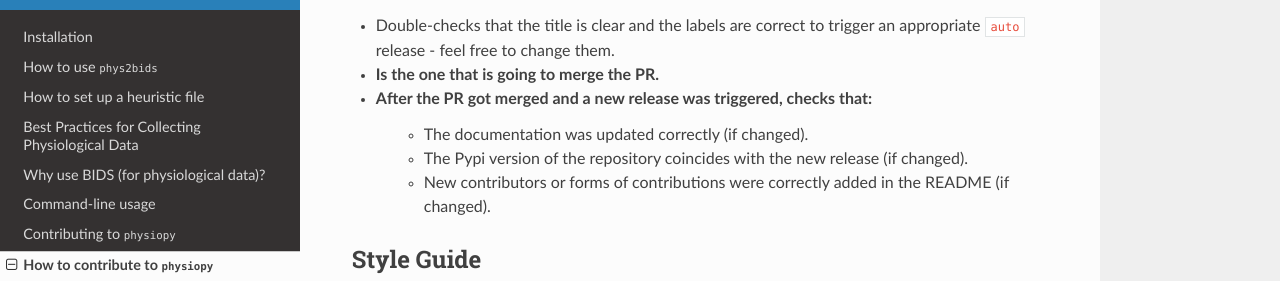
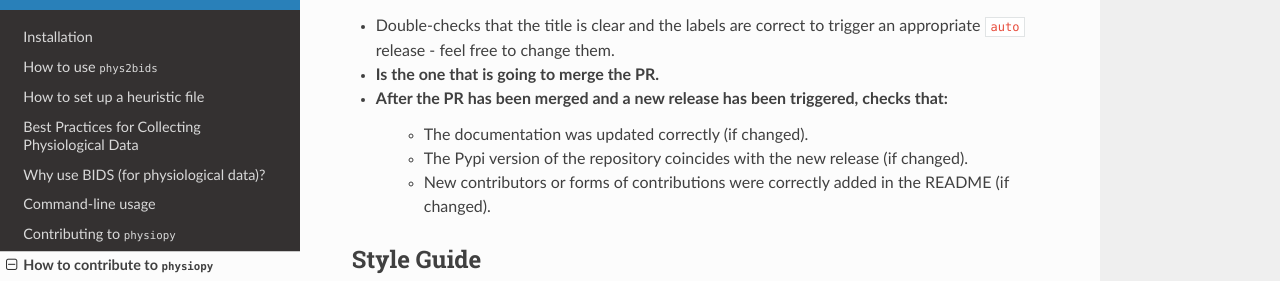
Before and after one commit to physiopy/phys2bids, a Sphinx documentation site: the page built from docs/contributorfile.rst, in a window 1280 px wide and 900 px high, scrolled down 8146 px. Shown: the part 169-450 px from the top of the window. Built offline with Sphinx 7.4.7 and the Read the Docs theme 2.0.0, drawn with Linux system fonts in a browser that asks for light colours.

Commit message:
Update docs/contributorfile.rst
Co-authored-by: Taylor Salo <tsalo006@fiu.edu>

```diff
--- a/docs/contributorfile.rst
+++ b/docs/contributorfile.rst
@@ -271,7 +271,7 @@ The main reviewer:
     - Checks that the adequate issues have been opened to address the lack of documentation or tests (1 issue per item).
 - Double-checks that the title is clear and the labels are correct to trigger an appropriate ``auto`` release - feel free to change them.
 - **Is the one that is going to merge the PR.**
-- After the PR got merged and a new release was triggered, checks that:
+- After the PR has been merged and a new release has been triggered, checks that:
     - The documentation was updated correctly (if changed).
     - The Pypi version of the repository coincides with the new release (if changed).
     - New contributors or forms of contributions were correctly added in the README (if changed).
```
